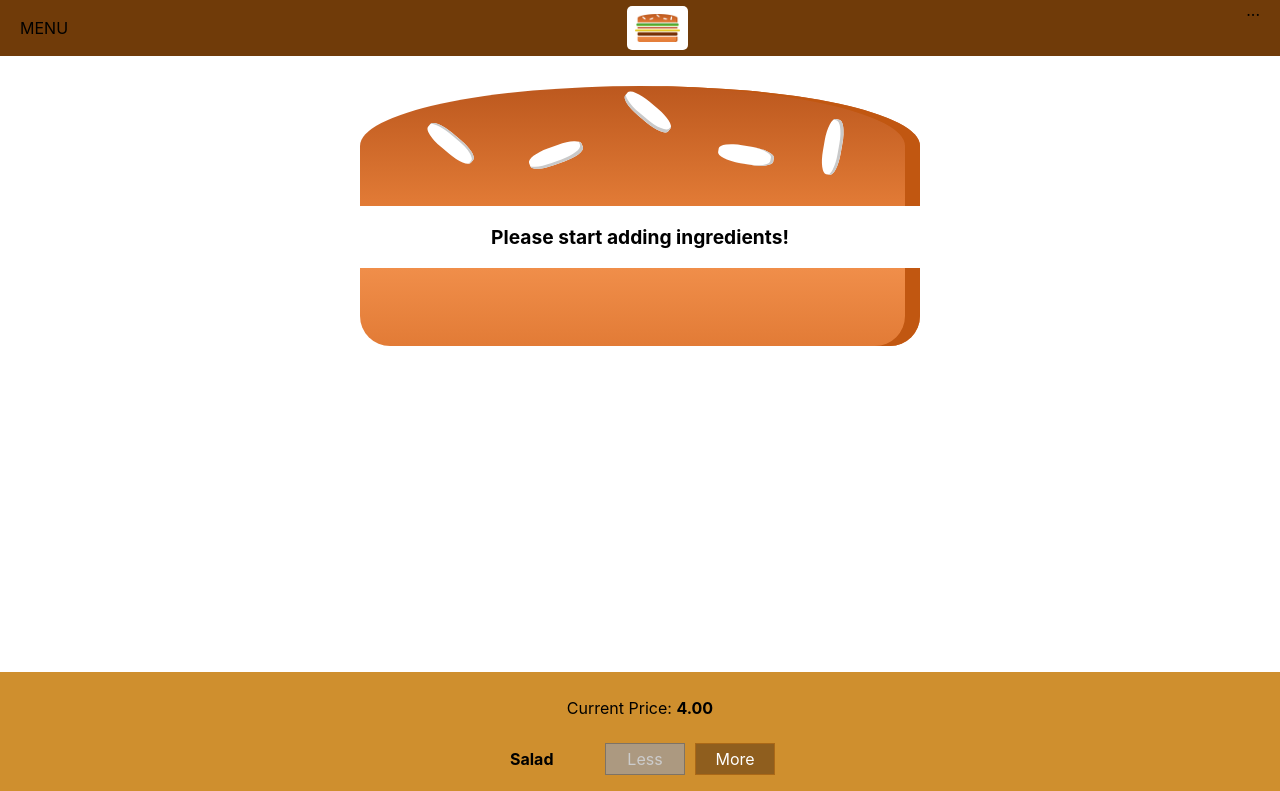
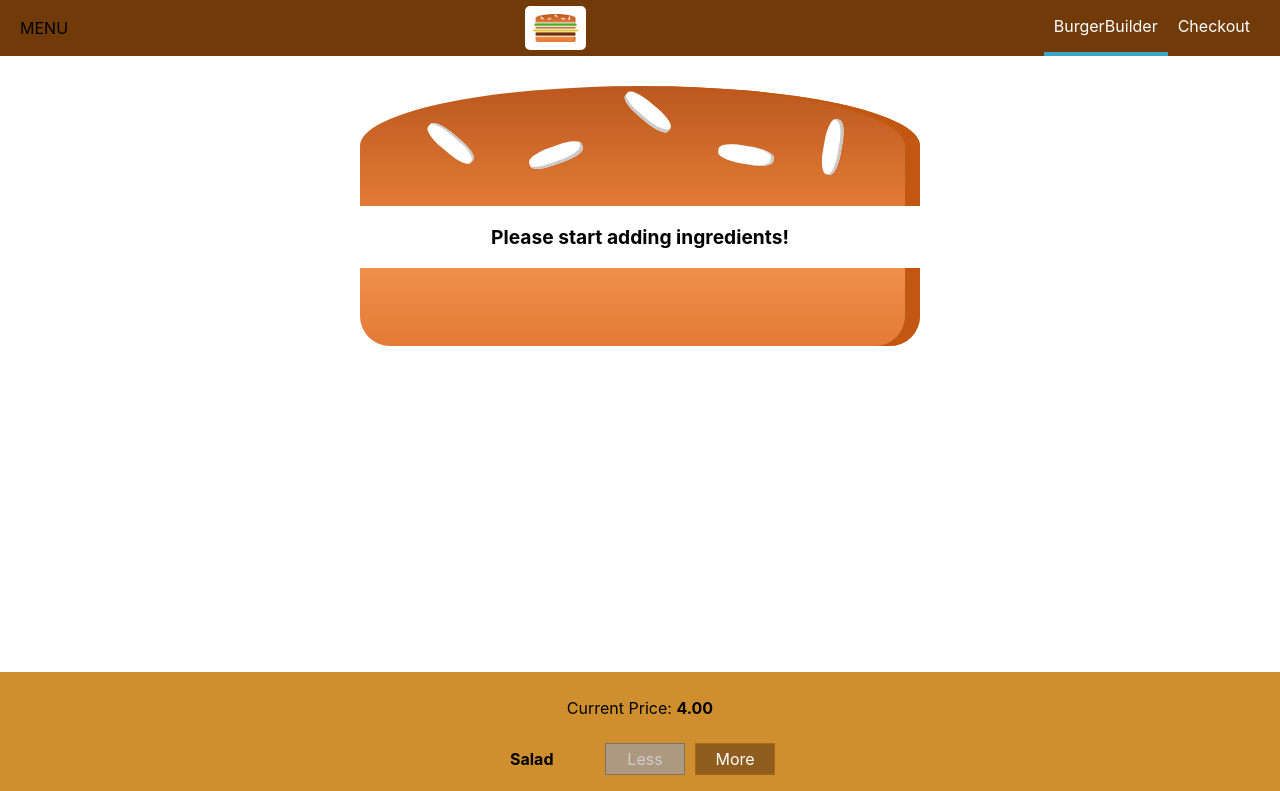
Before and after one commit to akarasev/burger-app, a React (Create React App) app: page / in a window 1280 px wide. Shown: the top 791 px of the page. Built offline with nearby package versions, Linux system fonts and the light colour scheme.

Commit message:
Implemented basic navigation items.

```diff
--- /dev/null
+++ b/src/components/Navigation/NavigationItems/NaviagationItems.module.css
@@ -0,0 +1,8 @@
+.NavigationItems {
+    margin: 0;
+    padding: 0;
+    list-style: none;
+    display: flex;
+    align-items: center;
+    height: 100%;
+}
--- /dev/null
+++ b/src/components/Navigation/NavigationItems/NavigationItem/NavigationItem.js
@@ -0,0 +1,14 @@
+import React from 'react';
+
+import styles from './NavigationItem.module.css';
+
+const navigationItem = (props) => (
+    <li className={styles.NavigationItem}>
+        <a href={props.link}
+           className={props.active ? styles.active : null}>
+            {props.children}
+        </a>
+    </li>
+);
+
+export default navigationItem;
--- /dev/null
+++ b/src/components/Navigation/NavigationItems/NavigationItem/NavigationItem.module.css
@@ -0,0 +1,25 @@
+.NavigationItem {
+    margin: 0;
+    box-sizing: border-box;
+    display: flex;
+    height: 100%;
+    align-items: center;
+}
+
+.NavigationItem a {
+    color: white;
+    text-decoration: none;
+    height: 100%;
+    padding: 16px 10px;
+    border-bottom: 4px solid transparent;
+    box-sizing: border-box;
+    display: block;
+}
+
+.NavigationItem a:hover,
+.NavigationItem a:active,
+.NavigationItem a.active {
+    border-color: #8F5C2C;
+    border-bottom: 4px solid #40A4C8;
+    color: white;
+}
--- /dev/null
+++ b/src/components/Navigation/NavigationItems/NavigationItems.js
@@ -0,0 +1,14 @@
+import React from 'react';
+
+import styles from './NaviagationItems.module.css';
+
+import NavigationItem from './NavigationItem/NavigationItem';
+
+const navigationItems = () => (
+    <ul className={styles.NavigationItems}>
+        <NavigationItem link="/" active>BurgerBuilder</NavigationItem>
+        <NavigationItem link="/">Checkout</NavigationItem>
+    </ul>
+);
+
+export default navigationItems;
--- a/src/components/Navigation/Toolbar/Toolbar.js
+++ b/src/components/Navigation/Toolbar/Toolbar.js
@@ -3,13 +3,14 @@ import React from 'react';
 import styles from './Toolbar.module.css';
 
 import Logo from '../../Logo/Logo';
+import NavigationItems from '../NavigationItems/NavigationItems';
 
 const toolbar = () => (
     <header className={styles.Toolbar}>
         <div>MENU</div>
         <Logo/>
         <nav>
-            ...
+            <NavigationItems/>
         </nav>
     </header>
 );
```
